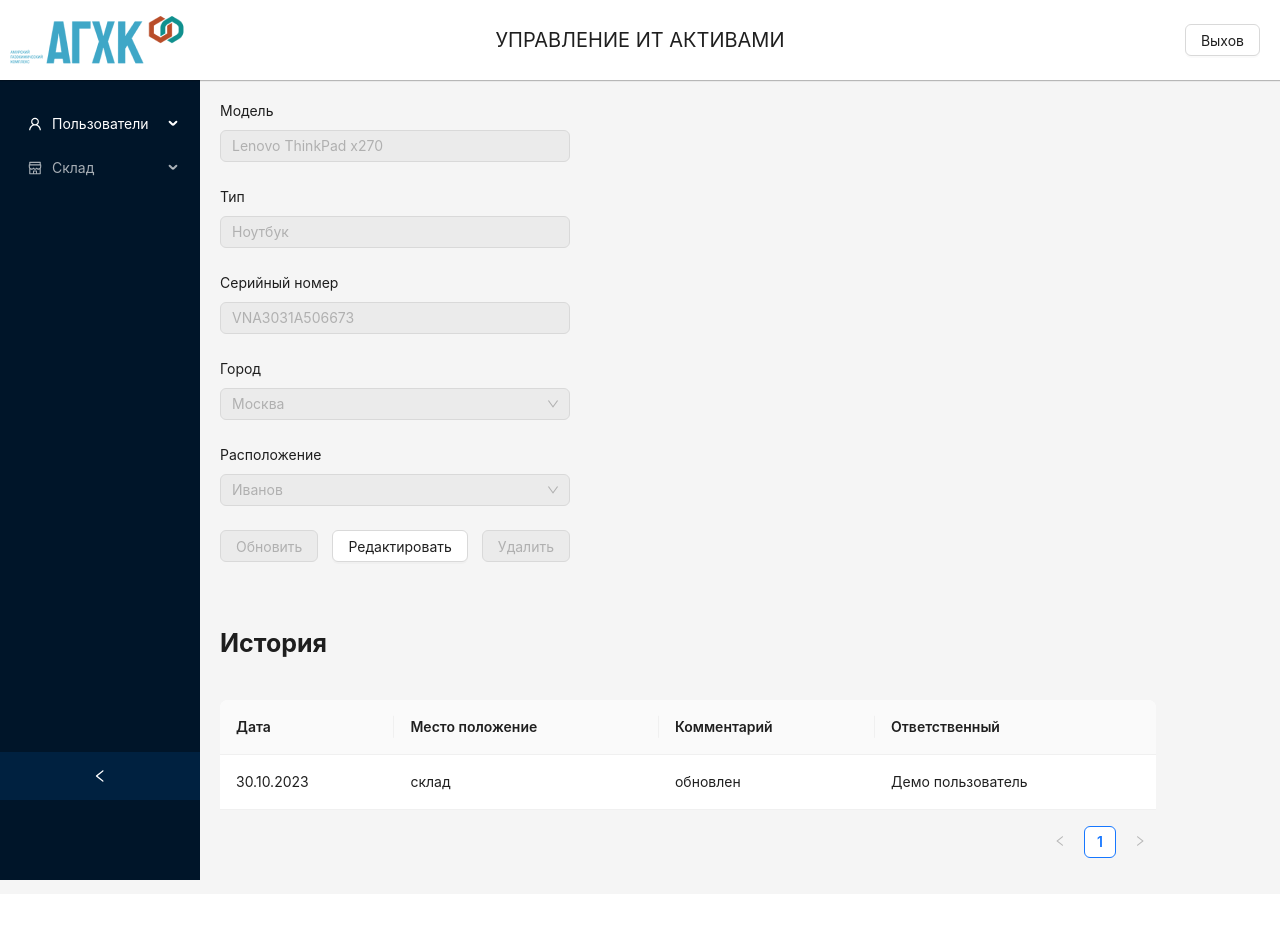
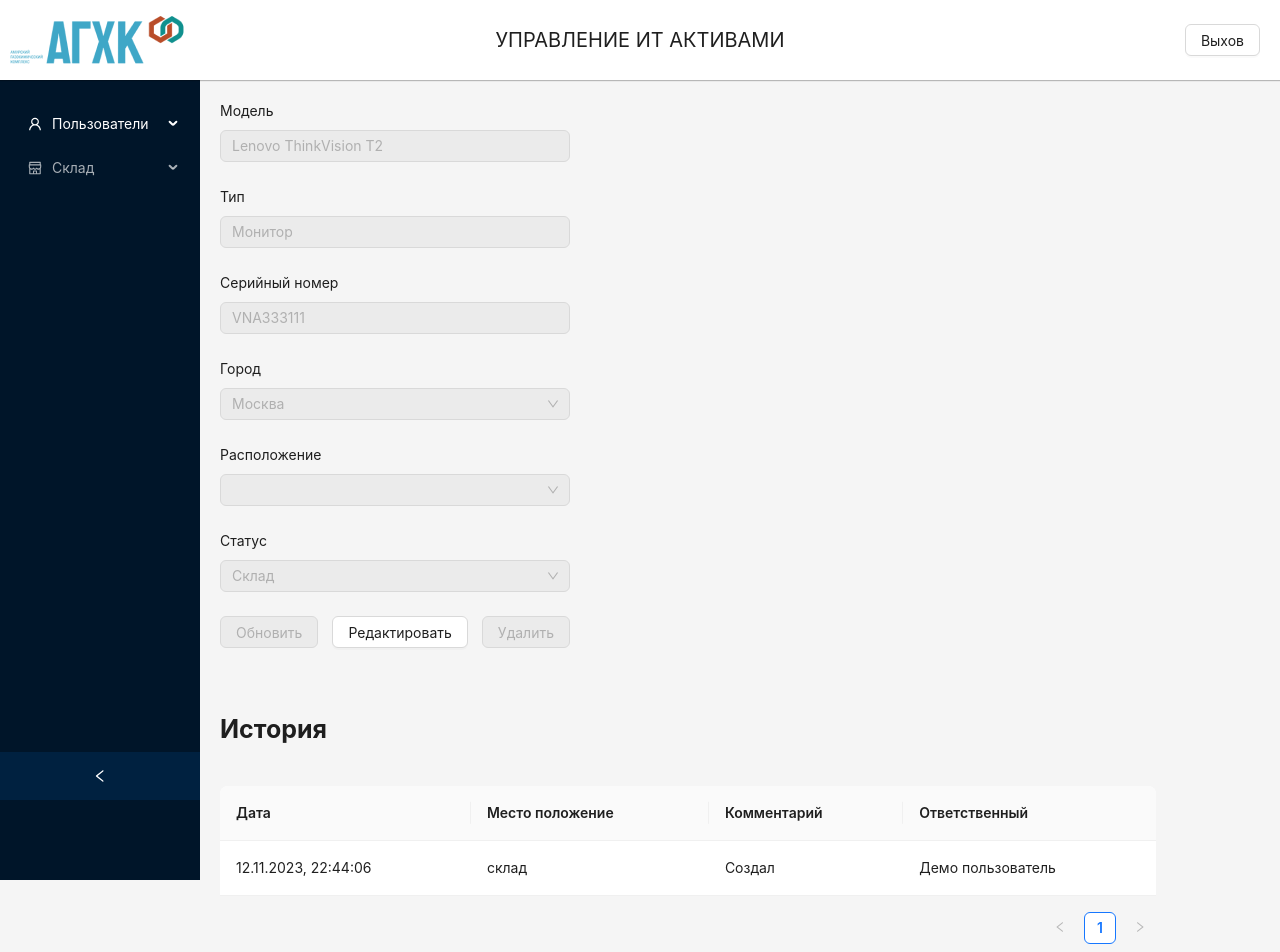
Before and after one commit to evkondr/agcc, a React (Create React App) app: page /assets/1 in a window 1280 px wide. Shown: the top 952 px of the page. Before the commit the page ends 894 px from the top, so only its background shows below. Built offline with nearby package versions, Linux system fonts and the light colour scheme; data requests are answered from the project's data file; sample sign-in values are in the browser's storage.

Commit message:
feat: add status field for assets

```diff
--- a/db.json
+++ b/db.json
@@ -1,240 +1,55 @@
 {
   "assets": [
     {
-      "id": "1",
-      "type": "Ноутбук",
-      "model": "Lenovo ThinkPad x270",
-      "serialNumber": "VNA3031A506673",
-      "owner": "Иванов",
+      "model": "Lenovo ThinkVision T2",
+      "type": "Монитор",
+      "serialNumber": "VNA333111",
+      "city": "Москва",
+      "status": "Склад",
       "history": [
         {
+          "id": "1b32a0b1-2076-479c-a5f3-1940c306a88a",
           "owner": "склад",
-          "date": "30.10.2023",
-          "comments": "обновлен",
+          "comments": "Создал",
+          "date": "12.11.2023, 22:44:06",
           "lastModified": "Демо пользователь"
         }
       ],
-      "status": "Не назначен",
-      "city": "Москва"
-    },
-    {
-      "id": "2",
-      "type": "Ноутбук",
-      "model": "Lenovo ThinkPad x315",
-      "serialNumber": "VNA3031A506673",
-      "owner": "Петров Петр Петрович",
-      "history": [
-        {
-          "owner": "склад",
-          "date": "07.11.2023",
-          "comments": "обновлен",
-          "lastModified": "Демо пользователь"
-        },
-        {
-          "owner": "Решалов Равиль Решатович",
-          "date": "07.11.2023",
-          "comments": "обновлен",
-          "lastModified": "Демо пользователь"
-        },
-        {
-          "owner": "Петров Петр Петрович",
-          "date": "07.11.2023",
-          "comments": "обновлен",
-          "lastModified": "Демо пользователь"
-        }
-      ],
-      "status": "Не назначен",
-      "city": "Москва"
-    },
-    {
-      "id": "3",
-      "type": "Монитор",
-      "model": "Lenovo ThinkVision T2",
-      "serialNumber": "VNA3031A506673",
-      "owner": "Петров Петр Петрович",
-      "history": [
-        {
-          "prevOwner": "склад",
-          "date": "30.10.2023",
-          "comments": "asdasdsd",
-          "lastModified": "Демо пользователь"
-        },
-        {
-          "date": "30.10.2023",
-          "comments": "asdasdsd",
-          "lastModified": "Демо пользователь"
-        },
-        {
-          "date": "30.10.2023",
-          "comments": "asdasdsd",
-          "lastModified": "Демо пользователь"
-        },
-        {
-          "date": "30.10.2023",
-          "comments": "asdasdsd",
-          "lastModified": "Демо пользователь"
-        },
-        {
-          "owner": "Решалов Равиль Решатович",
-          "date": "11.11.2023",
-          "comments": "обновлен",
-          "lastModified": "Демо пользователь"
-        },
-        {
-          "owner": "Петров Петр Петрович",
-          "date": "11.11.2023",
-          "comments": "обновлен",
-          "lastModified": "Демо пользователь"
-        }
-      ],
-      "status": "Не назначен",
-      "city": "Свободный"
-    },
-    {
-      "id": "4",
-      "type": "Монитор",
-      "model": "Lenovo ThinkVision TO15",
-      "serialNumber": "VNA3031A506673",
-      "owner": "Ивановdfd",
-      "history": [
-        {
-          "owner": "склад",
-          "date": "30.10.2023",
-          "comments": "обновлен",
-          "lastModified": "Демо пользователь"
-        },
-        {
-          "owner": "Иванов",
-          "date": "30.10.2023",
-          "comments": "обновлен",
-          "lastModified": "Демо пользователь"
-        },
-        {
-          "owner": "Ивановdfd",
-          "date": "30.10.2023",
-          "comments": "обновлен",
-          "lastModified": "Демо пользователь"
-        }
-      ],
-      "status": "Не назначен",
-      "city": "Свободный"
-    },
-    {
-      "id": "5",
-      "type": "Монитор",
-      "model": "Lenovo ThinkVision TO15",
-      "serialNumber": "VNA3031A506673",
-      "owner": "Петров Петр Петрович",
-      "history": [
-        {
-          "prevOwner": "склад",
-          "date": "30.10.2023",
-          "comments": "asdasdsd",
-          "lastModified": "Демо пользователь"
-        },
-        {
-          "owner": "Иванов",
-          "date": "30.10.2023",
-          "comments": "обновлен",
-          "lastModified": "Демо пользователь"
-        },
-        {
-          "owner": "Иванов D",
-          "date": "30.10.2023",
-          "comments": "обновлен",
-          "lastModified": "Демо пользователь"
-        },
-        {
-          "owner": "Петров Петр Петрович",
-          "date": "31.10.2023",
-          "comments": "обновлен",
-          "lastModified": "Демо пользователь"
-        },
-        {
-          "owner": "Петров Петр Петрович",
-          "date": "31.10.2023",
-          "comments": "обновлен",
-          "lastModified": "Демо пользователь"
-        },
-        {
-          "owner": "Решалов Равиль Решатович",
-          "date": "01.11.2023",
-          "comments": "обновлен",
-          "lastModified": "Демо пользователь"
-        },
-        {
-          "owner": "Решалов Равиль Решатович",
-          "date": "01.11.2023",
-          "comments": "обновлен",
-          "lastModified": "Демо пользователь"
-        },
-        {
-          "owner": "Петров Петр Петрович",
-          "date": "07.11.2023",
-          "comments": "обновлен",
-          "lastModified": "Демо пользователь"
-        },
-        {
-          "owner": "Решалов Равиль Решатович",
-          "date": "07.11.2023",
-          "comments": "обновлен",
-          "lastModified": "Демо пользователь"
-        },
-        {
-          "owner": "Петров Петр Петрович",
-          "date": "07.11.2023",
-          "comments": "обновлен",
-          "lastModified": "Демо пользователь"
-        }
-      ],
-      "status": "Не назначен",
-      "city": "Свободный",
-      "data": {
-        "id": "5",
-        "model": "Lenovo ThinkVision TO15",
-        "type": "Монитор",
-        "serialNumber": "VNA3031A506673asdsd",
-        "city": "Свободный",
-        "owner": null,
-        "history": [
-          {
-            "prevOwner": "склад",
-            "date": "30.10.2023",
-            "comments": "asdasdsd",
-            "lastModified": "Демо пользователь"
-          }
-        ]
-      }
+      "id": 1
     },
     {
       "model": "Lenovo ThinkVision T2",
       "type": "Монитор",
-      "serialNumber": "1232414232312",
-      "city": "Москва",
-      "owner": "Решалов Равиль Решатович",
-      "id": "4ae0e9f7-7b73-46ad-81a2-e568e6e015a3",
-      "status": "Не назначено",
+      "serialNumber": "VNA555111",
+      "city": "Свободный",
+      "status": "Склад",
       "history": [
         {
-          "id": "592f3071-031b-4e37-b893-a3f4f4010517",
+          "id": "2f991784-5a68-46cb-83a0-8b2b3a740e04",
           "owner": "склад",
           "comments": "Создал",
-          "date": "01.11.2023, 23:32:09",
-          "lastModified": "Демо пользователь"
-        },
-        {
-          "owner": "Иванов Иван Иванович",
-          "date": "01.11.2023",
-          "comments": "обновлен",
-          "lastModified": "Демо пользователь"
-        },
-        {
-          "owner": "Решалов Равиль Решатович",
-          "date": "07.11.2023",
-          "comments": "обновлен",
+          "date": "12.11.2023, 22:44:24",
           "lastModified": "Демо пользователь"
         }
-      ]
+      ],
+      "id": 2
+    },
+    {
+      "model": "LenovoThinkPad X500",
+      "type": "Ноутбук",
+      "serialNumber": "P14151617",
+      "city": "Москва",
+      "status": "Склад",
+      "history": [
+        {
+          "id": "0d200622-ec3b-4419-9785-a84f152e3a46",
+          "owner": "склад",
+          "comments": "Создал",
+          "date": "12.11.2023, 22:45:56",
+          "lastModified": "Демо пользователь"
+        }
+      ],
+      "id": 3
     }
   ],
   "users": [
--- a/src/components/assets/AssetForm.tsx
+++ b/src/components/assets/AssetForm.tsx
@@ -14,6 +14,7 @@ import {
 } from 'antd';
 
 import { v4 as uuidv4 } from 'uuid';
+import { isLabeledStatement } from 'typescript';
 import HistoryTable from './HistoryTable';
 import {
   IAssetModel, IAssetModelShort, ICity, IUser, assetStatus,
@@ -36,6 +37,11 @@ const AssetForm = ({ currentAsset, loggedUser, cities }: IAssetFormProps) => {
   const [isModalOpen, setIsModalOpen] = useState<boolean>(false);
   const { foundUsers } = useAppSelector((state) => state.users);
   const { currentOwner } = useAppSelector((state) => state.assets);
+  const statusOptions = [assetStatus.warehouse, assetStatus.assigned, assetStatus.repair]
+    .map((item) => ({
+      value: item,
+      label: item,
+    }));
   const usersOptions = foundUsers.map((item:IUser) => ({
     value: item.fullName,
     label: item.fullName,
@@ -101,8 +107,6 @@ const AssetForm = ({ currentAsset, loggedUser, cities }: IAssetFormProps) => {
       form.resetFields();
       const newAsset:IAssetModel = {
         ...values,
-        id: uuidv4(),
-        status: assetStatus.notAssigned,
         history: [{
           id: uuidv4(),
           owner: 'склад',
@@ -149,6 +153,13 @@ const AssetForm = ({ currentAsset, loggedUser, cities }: IAssetFormProps) => {
         <Form.Item label="Расположение" name="owner">
           <Select showSearch onSearch={onSearch} options={usersOptions} onChange={onChange} />
         </Form.Item>
+        <Form.Item label="Статус" name="status" initialValue={assetStatus.warehouse}>
+          <Select
+            options={
+            statusOptions
+          }
+          />
+        </Form.Item>
         <Form.Item>
           <Row justify="space-between">
             <Button htmlType="submit">{currentAsset ? 'Обновить' : 'Создать'}</Button>
--- a/src/types.ts
+++ b/src/types.ts
@@ -19,9 +19,9 @@ export interface IHistory{
   lastModified:string
 }
 export enum assetStatus{
-  notConfirmed = 'Не подтверждено',
-  confirmed = 'Подтверждено',
-  notAssigned = 'Не назначено'
+  warehouse = 'Склад',
+  assigned = 'Назначено',
+  repair = 'В ремонте'
 }
 export interface IAssetModel{
   id?:string,
```
